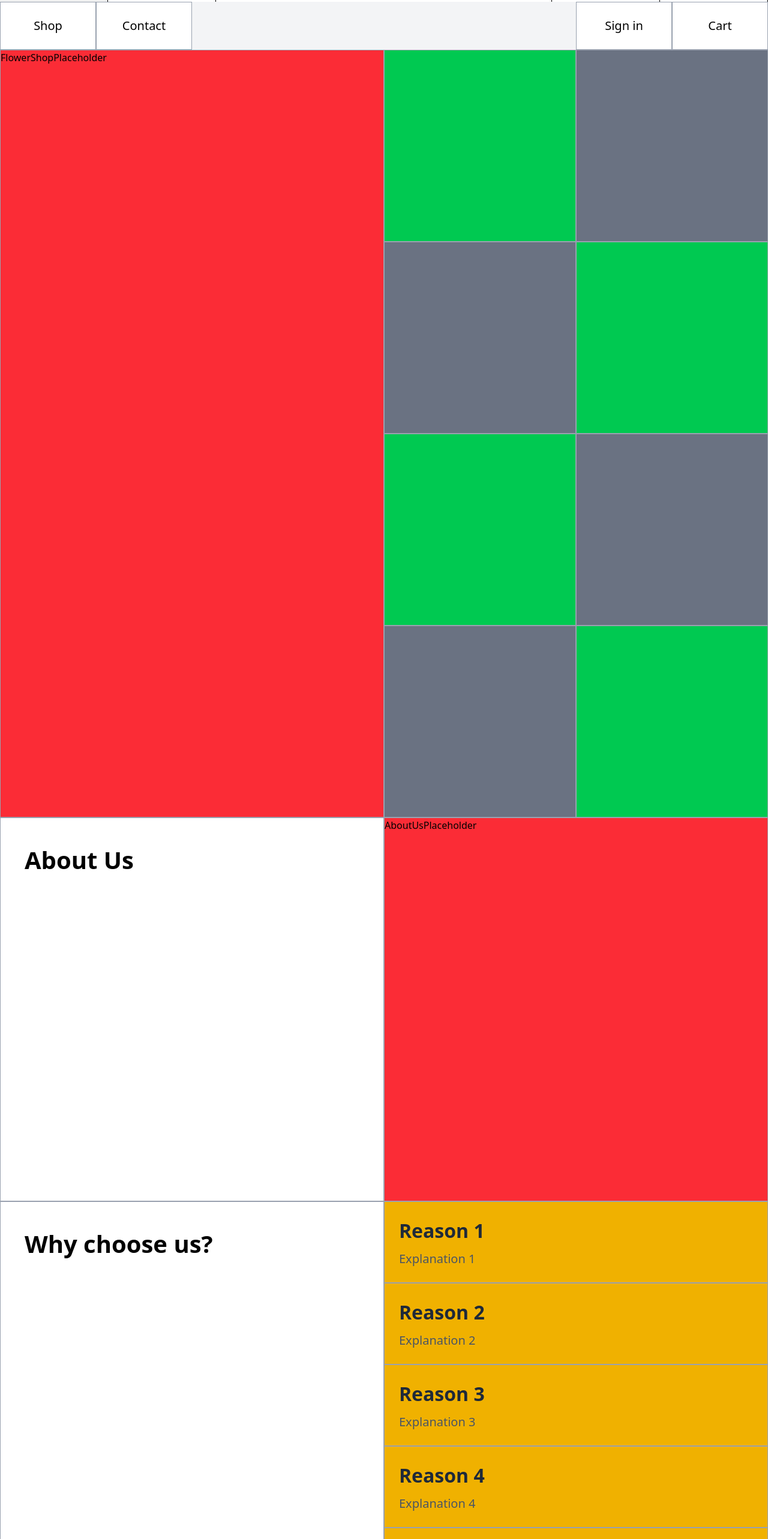
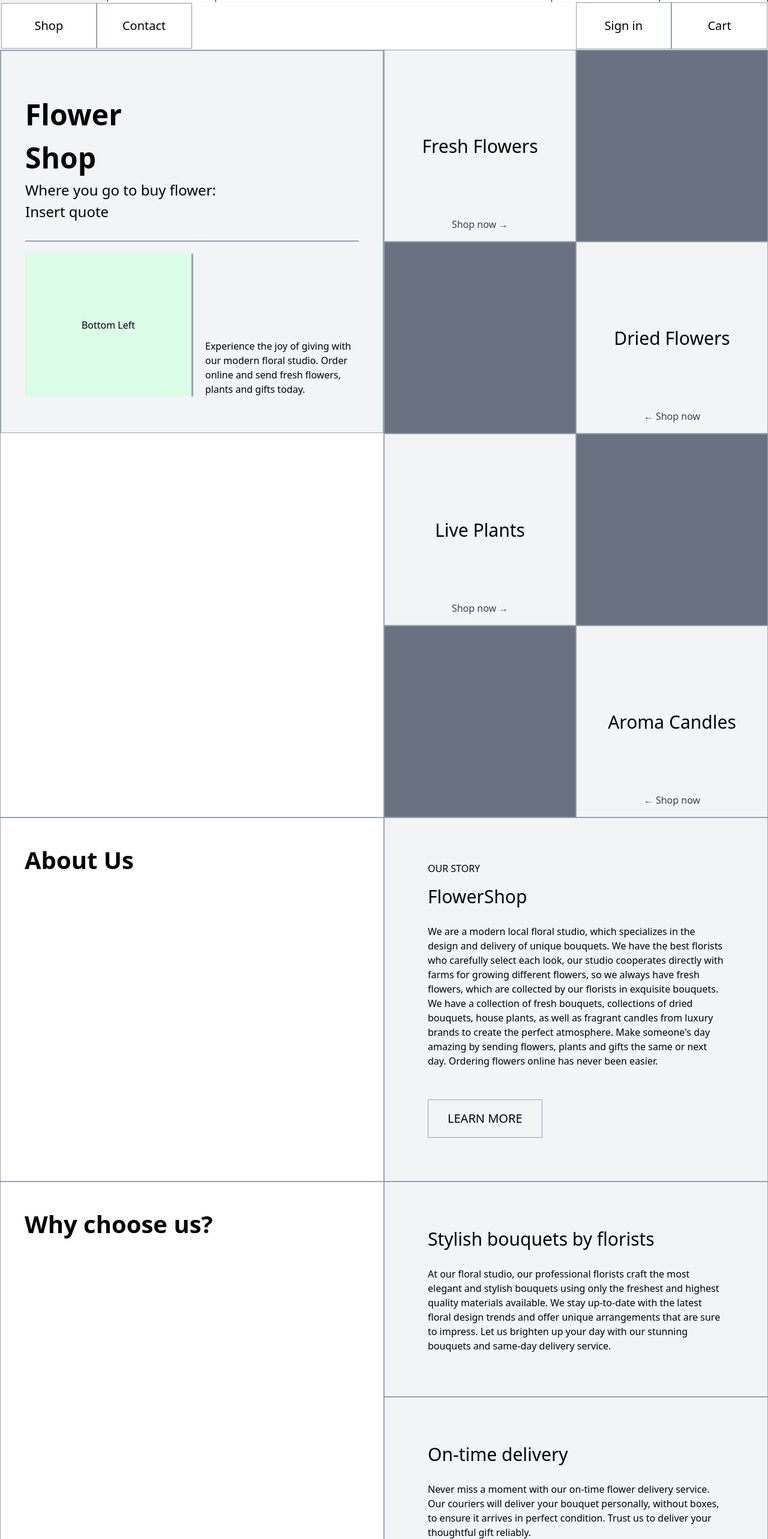
Before and after one commit to nghednh/FlowershopFE, a React (Vite) app in the folder rt/: page /home in a window 1280 px wide. Shown: the part 80-2646 px from the top of the page at 60% size. Built offline with nearby package versions, Linux system fonts and the light colour scheme; the HTML template or start-up script is replaced by a standard one.

Commit message:
Update on Homepage v.2
Added information and details

```diff
--- a/rt/src/components/CategoryPage.tsx
+++ b/rt/src/components/CategoryPage.tsx
@@ -1,4 +1,5 @@
 import Header from "./Header";
+import Footer from "./Footer";
 
 export default function CategoryPage() {
     return (
@@ -32,6 +33,7 @@ export default function CategoryPage() {
             <section className="h-[15vh] bg-gray-100">
                 {/* More scrollable content */}
             </section>
+            <Footer />
         </div>
     )
 }
--- a/rt/src/components/HomePage.tsx
+++ b/rt/src/components/HomePage.tsx
@@ -1,21 +1,23 @@
+import Button from "./Button";
 import Header from "./Header";
+
 
 export default function HomePage() {
     return (
     <div className="min-h-screen">
       <Header>
       </Header>
-      <div className="relative sticky top-0 flex flex-row w-full h-[10vh] bg-gray-100">
-        <div className="w-[25%] flex flex-row">
+      <div className="relative sticky top-0 z-50 flex flex-row w-full h-[10vh] bg-white border border-gray-100" >
+        <div className="w-[25%] flex flex-row  border border-gray-100">
           <button
-            className="text-[clamp(0.75rem,2vw,1.25rem)] h-full w-[50%] flex items-center justify-center   text-center border border-gray-400 bg-white hover:border-blue-500"
+            className="text-[clamp(0.75rem,2vw,1.25rem)] h-full w-[50%] flex items-center justify-center   text-center border border-gray-400 bg-white hover:bg-gray-200"
             onClick={() => alert("You clicked the shop button!")}
             >
             {/*Shop*/}
             Shop
           </button>
           <button
-            className="text-[clamp(0.75rem,2vw,1.25rem)] h-full w-[50%] flex items-center justify-center text-center border border-gray-400 bg-white hover:border-blue-500"
+            className="text-[clamp(0.75rem,2vw,1.25rem)] h-full w-[50%] flex items-center justify-center text-center border border-gray-400 bg-white hover:bg-gray-200"
             onClick={() => alert("You clicked the Contact button!")}
             >
             {/*Contact*/}
@@ -25,14 +27,14 @@ export default function HomePage() {
 
         <div className="ml-auto w-[25%] flex flex-row ">
           <button
-            className="text-[clamp(0.75rem,2vw,1.25rem)] h-[100%] w-[50%] flex items-center justify-center text-center border border-gray-400 bg-white hover:border-blue-500"
+            className="text-[clamp(0.75rem,2vw,1.25rem)] h-[100%] w-[50%] flex items-center justify-center text-center border border-gray-400 bg-white hover:bg-gray-200"
             onClick={() => alert("You clicked the Sign button!")}
             >
             {/*Sign in*/}
             Sign in
           </button>
           <button
-            className="text-[clamp(0.75rem,2vw,1.25rem)] h-[100%] w-[50%] flex items-center justify-center text-center border border-gray-400 bg-white hover:border-blue-500"
+            className="text-[clamp(0.75rem,2vw,1.25rem)] h-[100%] w-[50%] flex items-center justify-center text-center border border-gray-400 bg-white hover:bg-gray-200"
             onClick={() => alert("You clicked the Cart button!")}
             >
             {/*Cart*/}
@@ -43,12 +45,51 @@ export default function HomePage() {
 
       </div>
       <div className="flex flex-col lg:flex-row w-full">
-        <div className="w-full lg:w-1/2 lg:aspect-square bg-red-500 border border-gray-400">
-          FlowerShopPlaceholder
+        <div className="w-full lg:w-1/2 border border-gray-400">
+          <div className="aspect-square bg-gray-100 border border-gray-400">
+          {/* Container: vertical split using grid */}
+            <div className="grid grid-rows-2 h-full w-full divide-y divide-gray-100">
+
+              {/* Top half */}
+              <div className="flex flex-col items-left mt-10 ml-10 mr-10 justify-center bg-gray-100 border-b-2 border-gray-400">
+                <p className="text-[clamp(1.5rem,7.5vw,4.5rem)] lg:text-[clamp(1rem,5vw,3rem)] font-bold">
+                  Flower<br/>
+                  Shop
+                </p>
+                <p className="text-[clamp(1rem,5vw,3rem)] lg:text-[clamp(0.5rem,2.5vw,1.5rem)]">
+                  Where you go to buy flower: <br/>
+                  Insert quote
+                </p>
+              </div>
+
+              {/* Bottom half: horizontally split */}
+              <div className="grid grid-cols-2 divide-x divide-gray-400 mt-5 mb-15 mx-10">
+                <div className="flex items-center justify-center bg-green-100">
+                  <p>Bottom Left</p>
+                </div>
+                <div className="flex items-end justify-center bg-gray-100 pl-5 border-l-2 border-gray-400">
+                  <p className="text-[clamp(0.5rem,3vw,2rem)] lg:text-[clamp(0.25rem,1.5vw,1rem)]">Experience the joy of giving with our modern floral studio. Order online and send fresh flowers, plants and gifts today.</p>
+                </div>
+              </div>
+
+            </div>
+          </div>
         </div>
         <div className="w-full lg:w-[50%]">
           <div className="flex flex-row w-full">
-            <div className="w-[50%] aspect-square bg-green-500 border border-gray-400">
+            <div className="w-[50%] relative flex items-center justify-center aspect-square bg-gray-100 border border-gray-400">
+              <div className="flex-1 flex items-center justify-center text-[clamp(1.25rem,6.25vw,3.75rem)] lg:text-[clamp(0.625rem,3.125vw,1.875rem)] text-center">
+                Fresh Flowers
+              </div>
+
+              {/* Small bottom text with hyperlink */}
+              <p className="absolute bottom-4 left-1/2 -translate-x-1/2 text-[clamp(0.5rem,3vw,2rem)] lg:text-[clamp(0.25rem,1.5vw,1rem)]">
+                {' '}
+                <a href="#" className="text-gray-700 hover:font-bold">
+                  Shop now
+                  <span className="ml-1">→</span>
+                </a>
+              </p>
             </div>
             <div className="w-[50%] aspect-square bg-gray-500 border border-gray-400">
             </div>
@@ -56,11 +97,35 @@ export default function HomePage() {
           <div className="flex flex-row w-full">
             <div className="w-[50%] aspect-square bg-gray-500 border border-gray-400">
             </div>
-            <div className="w-[50%] aspect-square bg-green-500 border border-gray-400">
+            <div className="w-[50%] relative flex items-center justify-center aspect-square bg-gray-100 border border-gray-400">
+              <div className="flex-1 flex items-center justify-center text-[clamp(1.25rem,6.25vw,3.75rem)] lg:text-[clamp(0.625rem,3.125vw,1.875rem)] text-center">
+                Dried Flowers
+              </div>
+
+              {/* Small bottom text with hyperlink */}
+              <p className="absolute bottom-4 left-1/2 -translate-x-1/2 text-[clamp(0.5rem,3vw,2rem)] lg:text-[clamp(0.25rem,1.5vw,1rem)]">
+                {' '}
+                <a href="#" className="text-gray-700 hover:font-bold">
+                  <span className="mr-1">←</span>
+                  Shop now
+                </a>
+              </p>
             </div>
           </div>
           <div className="flex flex-row w-full">
-            <div className="w-[50%] aspect-square bg-green-500 border border-gray-400">
+            <div className="w-[50%] relative flex items-center justify-center aspect-square bg-gray-100 border border-gray-400">
+              <div className="flex-1 flex items-center justify-center text-[clamp(1.25rem,6.25vw,3.75rem)] lg:text-[clamp(0.625rem,3.125vw,1.875rem)] text-center">
+                Live Plants
+              </div>
+
+              {/* Small bottom text with hyperlink */}
+              <p className="absolute bottom-4 left-1/2 -translate-x-1/2 text-[clamp(0.5rem,3vw,2rem)] lg:text-[clamp(0.25rem,1.5vw,1rem)]">
+                {' '}
+                <a href="#" className="text-gray-700 hover:font-bold">
+                  Shop now
+                  <span className="ml-1">→</span>
+                </a>
+              </p>
             </div>
             <div className="w-[50%] aspect-square bg-gray-500 border border-gray-400">
             </div>
@@ -69,7 +134,19 @@ export default function HomePage() {
           <div className="flex flex-row w-full">
             <div className="w-[50%] aspect-square bg-gray-500 border border-gray-400">
             </div>
-            <div className="w-[50%] aspect-square bg-green-500 border border-gray-400">
+            <div className="w-[50%] relative flex items-center justify-center aspect-square bg-gray-100 border border-gray-400">
+              <div className="flex-1 flex items-center justify-center text-[clamp(1.25rem,6.25vw,3.75rem)] lg:text-[clamp(0.625rem,3.125vw,1.875rem)] text-center">
+                Aroma Candles
+              </div>
+
+              {/* Small bottom text with hyperlink */}
+              <p className="absolute bottom-4 left-1/2 -translate-x-1/2 text-[clamp(0.5rem,3vw,2rem)] lg:text-[clamp(0.25rem,1.5vw,1rem)]">
+                {' '}
+                <a href="#" className="text-gray-700 hover:font-bold">
+                  <span className="mr-1">←</span>
+                  Shop now
+                </a>
+              </p>
             </div>
           </div>
 
@@ -80,8 +157,15 @@ export default function HomePage() {
         <div className="w-full lg:w-1/2 p-10 font-bold text-[clamp(1.5rem,4vw,2.5rem)] border border-gray-400">
           About Us
         </div>
-        <div className="ml-auto w-full lg:w-[50%] aspect-square bg-red-500 border border-gray-400">
-          AboutUsPlaceholder
+        <div className="w-full lg:w-[50%] flex flex-col bg-gray-100 border border-gray-400 p-[clamp(1rem,9vw,4.5rem)]">
+          <div className="text-[clamp(0.5rem,3vw,2rem)] lg:text-[clamp(0.25rem,1.5vw,1rem)]">OUR STORY</div>
+          <div className="text-[clamp(1.25rem,6.25vw,3.75rem)] lg:text-[clamp(0.625rem,3.125vw,1.875rem)] my-3">FlowerShop</div>
+          <div className="text-[clamp(0.5rem,3vw,2rem)] lg:text-[clamp(0.25rem,1.5vw,1rem)] my-3">
+            We are a modern local floral studio, which specializes in the design and delivery of unique bouquets. We have the best florists who carefully select each look, our studio cooperates directly with farms for growing different flowers, so we always have fresh flowers, which are collected by our florists in exquisite bouquets. We have a collection of fresh bouquets, collections of dried bouquets, house plants, as well as fragrant candles from luxury brands to create the perfect atmosphere. Make someone's day amazing by sending flowers, plants and gifts the same or next day. Ordering flowers online has never been easier.
+          </div>
+          <button className="w-max text-[clamp(0.75rem,2vw,1.25rem)] py-4 px-8 border border-gray-400 mt-10 hover:bg-gray-200">
+            LEARN MORE
+          </button>
         </div>
       </div>
 
@@ -90,45 +174,29 @@ export default function HomePage() {
           Why choose us?
         </div>
         <div className="ml-auto w-full lg:w-[50%]">
-          <div className="w-full lg:aspect-[5/1] bg-yellow-500 p-6 border border-gray-400">
-            <h1 className="font-bold text-gray-800 text-[clamp(1rem,3vw,2rem)]">
-              Reason 1
-            </h1>
-            <h2 className="text-gray-600 mt-2 text-[clamp(0.75rem,2vw,1.25rem)]">
-              Explanation 1
-            </h2>
+          <div className="w-full h-max bg-gray-100 p-[clamp(1rem,9vw,4.5rem)] border border-gray-400">
+            <div className="text-[clamp(1.25rem,6.25vw,3.75rem)] lg:text-[clamp(0.625rem,3.125vw,1.875rem)] mb-6">Stylish bouquets by florists</div>
+            <div className="text-[clamp(0.5rem,3vw,2rem)] lg:text-[clamp(0.25rem,1.5vw,1rem)]">
+              At our floral studio, our professional florists craft the most elegant and stylish bouquets using only the freshest and highest quality materials available. We stay up-to-date with the latest floral design trends and offer unique arrangements that are sure to impress. Let us brighten up your day with our stunning bouquets and same-day delivery service.
+            </div>
           </div>
-          <div className="w-full lg:aspect-[5/1] bg-yellow-500 p-6 border border-gray-400">
-            <h1 className="font-bold text-gray-800 text-[clamp(1rem,3vw,2rem)]">
-              Reason 2
-            </h1>
-            <h2 className="text-gray-600 mt-2 text-[clamp(0.75rem,2vw,1.25rem)]">
-              Explanation 2
-            </h2>
+          <div className="w-full h-max bg-gray-100 p-[clamp(1rem,9vw,4.5rem)] border border-gray-400">
+            <div className="text-[clamp(1.25rem,6.25vw,3.75rem)] lg:text-[clamp(0.625rem,3.125vw,1.875rem)] mb-6">On-time delivery</div>
+            <div className="text-[clamp(0.5rem,3vw,2rem)] lg:text-[clamp(0.25rem,1.5vw,1rem)]">
+              Never miss a moment with our on-time flower delivery service. Our couriers will deliver your bouquet personally, without boxes, to ensure it arrives in perfect condition. Trust us to deliver your thoughtful gift reliably.
+            </div>
           </div>
-          <div className="w-full lg:aspect-[5/1] bg-yellow-500 p-6 border border-gray-400">
-            <h1 className="font-bold text-gray-800 text-[clamp(1rem,3vw,2rem)]">
-              Reason 3
-            </h1>
-            <h2 className="text-gray-600 mt-2 text-[clamp(0.75rem,2vw,1.25rem)]">
-              Explanation 3
-            </h2>
+          <div className="w-full h-max bg-gray-100 p-[clamp(1rem,9vw,4.5rem)] border border-gray-400">
+            <div className="text-[clamp(1.25rem,6.25vw,3.75rem)] lg:text-[clamp(0.625rem,3.125vw,1.875rem)] mb-6">Safe payment</div>
+            <div className="text-[clamp(0.5rem,3vw,2rem)] lg:text-[clamp(0.25rem,1.5vw,1rem)]">
+              You can feel secure when placing an order with us, as we use industry-standard security measures to protect your payment information. Your transaction will be safe and hassle-free, so you can shop with confidence.
+            </div>
           </div>
-          <div className="w-full lg:aspect-[5/1] bg-yellow-500 p-6 border border-gray-400">
-            <h1 className="font-bold text-gray-800 text-[clamp(1rem,3vw,2rem)]">
-              Reason 4
-            </h1>
-            <h2 className="text-gray-600 mt-2 text-[clamp(0.75rem,2vw,1.25rem)]">
-              Explanation 4
-            </h2>
-          </div>
-          <div className="w-full lg:aspect-[5/1] bg-yellow-500 p-6 border border-gray-400">
-            <h1 className="font-bold text-gray-800 text-[clamp(1rem,3vw,2rem)]">
-              Reason 5
-            </h1>
-            <h2 className="text-gray-600 mt-2 text-[clamp(0.75rem,2vw,1.25rem)]">
-              Explanation 5
-            </h2>
+          <div className="w-full h-max bg-gray-100 p-[clamp(1rem,9vw,4.5rem)] border border-gray-400">
+            <div className="text-[clamp(1.25rem,6.25vw,3.75rem)] lg:text-[clamp(0.625rem,3.125vw,1.875rem)] mb-6">Subscription by your needs</div>
+            <div className="text-[clamp(0.5rem,3vw,2rem)] lg:text-[clamp(0.25rem,1.5vw,1rem)]">
+              With our subscription service tailored to your specific needs, you can enjoy the convenience of having beautiful bouquets delivered straight to your door at regular intervals. Our flexible service is perfect for busy individuals or those who want to ensure they always have fresh flowers on hand. You'll save time and money with this hassle-free solution to your floral needs.
+            </div>
           </div>
         </div>
       </div>
```
